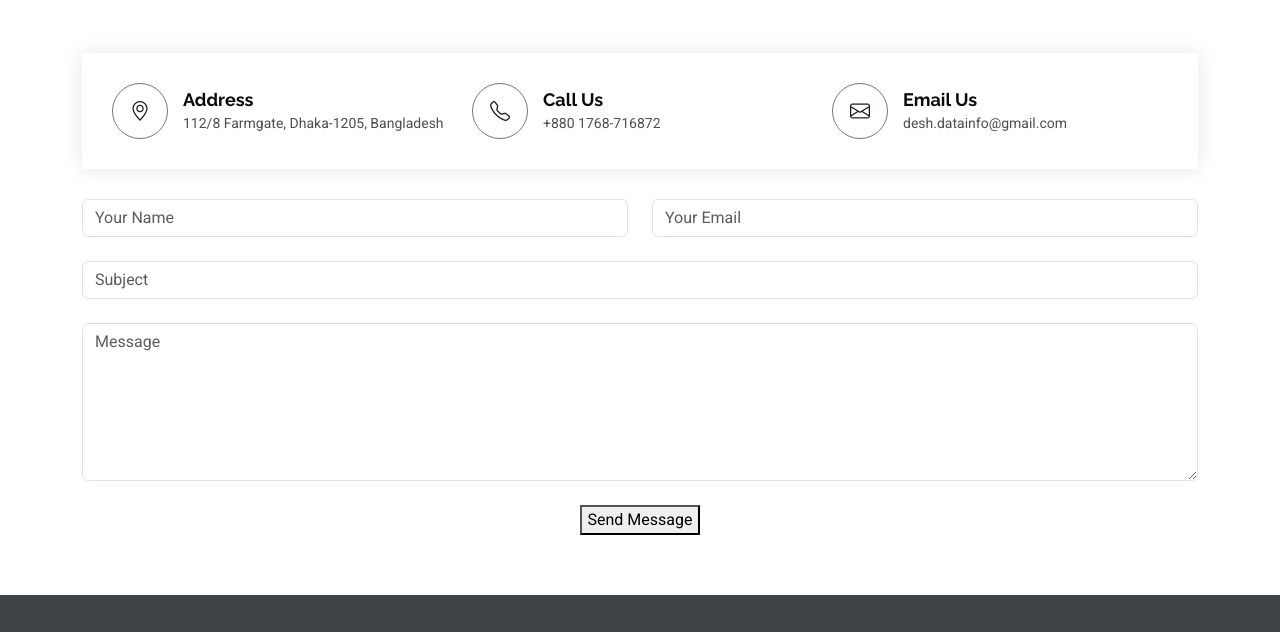
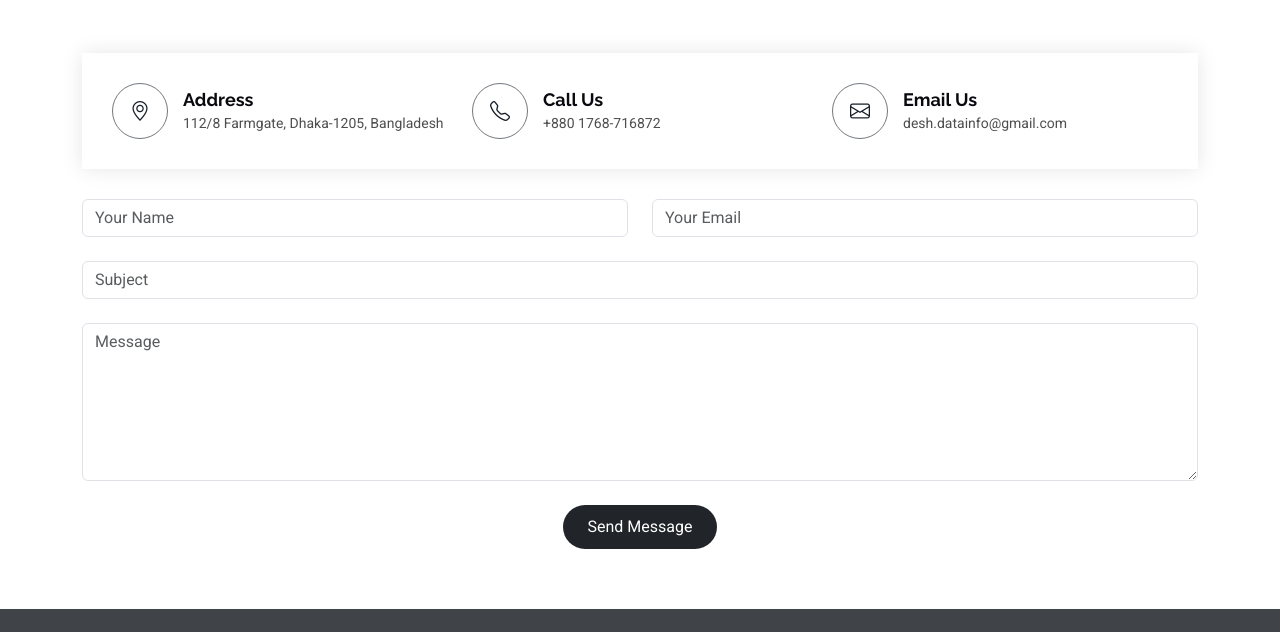
Before and after one commit to mrdesh01/portfolio, a plain HTML site: page index.html in a window 1280 px wide. Shown: the part 6279-6911 px from the top of the page. Drawn offline with Linux system fonts and the light colour scheme.

Commit message:
Update main.css

```diff
--- a/assets/css/main.css
+++ b/assets/css/main.css
@@ -1334,6 +1334,19 @@ section,
 .contact .php-email-form button[type=submit]:hover {
   background: color-mix(in srgb, var(--accent-color), transparent 20%);
 }
+.contact-form button {
+  background: #212529;   /* কালো background */
+  color: #fff;           /* সাদা টেক্সট */
+  border: none;
+  padding: 10px 25px;
+  border-radius: 30px;   /* গোলাকার */
+  transition: 0.3s;
+}
+
+.contact-form button:hover {
+  background: #000;      /* hover করলে dark */
+}
+
 
 /*--------------------------------------------------------------
 # Portfolio Details Section
```
